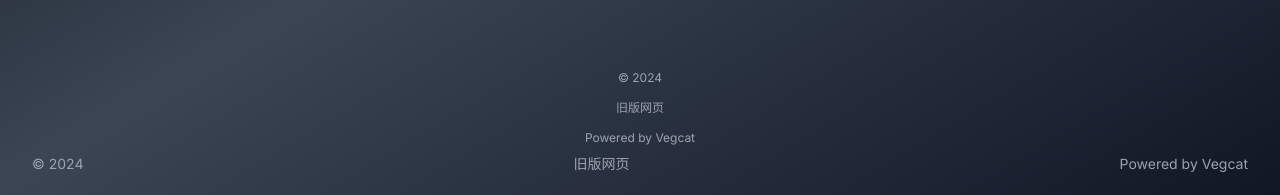
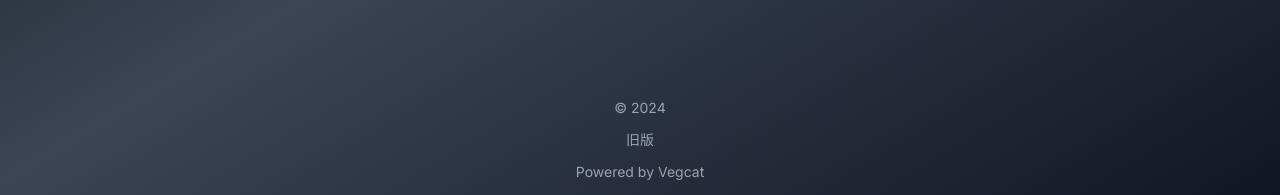
Before and after one commit to TwoOctober/vegcat.icu, a Next.js app: page / in a window 1280 px wide. Shown: the part 602-797 px from the top of the page. Built offline with nearby package versions, Linux system fonts and the light colour scheme.

Commit message:
fix: resolve bottom button duplication issue
Remove multiple responsive layouts and use a single flex container for consistent display.

Co-authored-by: Vegcat <64719005+TwoOctober@users.noreply.github.com>

```diff
--- a/app/page.tsx
+++ b/app/page.tsx
@@ -411,7 +411,7 @@ export default function Component() {
               {[
                 { icon: BilibiliIcon, label: "Bilibili", href: "https://m.bilibili.com/space/497350955" },
                 { icon: Gamepad2, label: "Steam", href: "https://steamcommunity.com/id/TwoOctober" },
-                { icon: Globe, label: "联系我", href: "tencent://message/?uin=1145145797&Site=&Menu=yes" },
+                { icon: Globe, label: "联系我", href: "http://wpa.qq.com/msgrd?v=3&uin=1145145797&site=qq&menu=yes" },
               ].map((item, index) => (
                 <motion.div
                   key={item.label}
@@ -462,73 +462,37 @@ export default function Component() {
         </div>
       </motion.div>
 
-      {/* 底部信息区域 - 针对各种设备优化 */}
+      {/* 底部信息区域 - 修复重复显示问题 */}
       <motion.div
         initial={{ opacity: 0, y: 10 }}
         animate={{ opacity: isLoading ? 0 : 1, y: isLoading ? 10 : 0 }}
         transition={{ delay: 3.0, duration: 0.6, ease: "easeOut" }}
         className="relative z-10 pb-2 sm:pb-4"
       >
-        {/* 超小屏幕 (< 375px) - 垂直堆叠 */}
-        <div className="block xs:hidden px-2 space-y-1">
-          <div className="text-center text-gray-400 text-xs">
+        {/* 统一的响应式布局 */}
+        <div className="flex flex-col xs:flex-row justify-between items-center px-3 sm:px-4 md:px-8 gap-1 xs:gap-2">
+          {/* 左侧版权信息 */}
+          <div className="text-gray-400 text-xs sm:text-sm order-1 xs:order-1">
             <TypewriterEffect text="© 2024" delay={300} speed={50} />
           </div>
-          <div className="text-center">
+
+          {/* 中间旧版网页按钮 */}
+          <div className="order-2 xs:order-2">
             <Button
               variant="ghost"
               size="sm"
-              className="text-gray-400 hover:text-gray-200 transition-colors duration-300 text-xs px-2 py-1"
+              className="text-gray-400 hover:text-gray-200 transition-colors duration-300 text-xs sm:text-sm px-2 py-1"
               asChild
             >
               <a href="https://cat.vegcat.icu" target="_blank" rel="noopener noreferrer">
-                旧版网页
+                <span className="xs:hidden">旧版</span>
+                <span className="hidden xs:inline">旧版网页</span>
               </a>
             </Button>
           </div>
-          <div className="text-center text-gray-400 text-xs">
-            <TypewriterEffect text="Powered by Vegcat" delay={300} speed={50} />
-          </div>
-        </div>
 
-        {/* 小屏幕 (375px - 640px) - 紧凑水平布局 */}
-        <div className="hidden xs:flex sm:hidden justify-between items-center px-3">
-          <div className="text-gray-400 text-xs flex-shrink-0">
-            <TypewriterEffect text="© 2024" delay={300} speed={50} />
-          </div>
-          <div className="flex-shrink-0 mx-2">
-            <Button
-              variant="ghost"
-              size="sm"
-              className="text-gray-400 hover:text-gray-200 transition-colors duration-300 text-xs px-2 py-1"
-              asChild
-            >
-              <a href="https://cat.vegcat.icu" target="_blank" rel="noopener noreferrer">
-                旧版
-              </a>
-            </Button>
-          </div>
-          <div className="text-gray-400 text-xs flex-shrink-0 text-right">
-            <TypewriterEffect text="Powered by Vegcat" delay={300} speed={50} />
-          </div>
-        </div>
-
-        {/* 中等及以上屏幕 (≥ 640px) - 标准水平布局 */}
-        <div className="hidden sm:flex justify-between items-center px-4 sm:px-8">
-          <div className="text-gray-400 text-xs sm:text-sm">
-            <TypewriterEffect text="© 2024" delay={300} speed={50} />
-          </div>
-          <Button
-            variant="ghost"
-            size="sm"
-            className="text-gray-400 hover:text-gray-200 transition-colors duration-300 text-xs sm:text-sm px-2 py-1"
-            asChild
-          >
-            <a href="https://cat.vegcat.icu" target="_blank" rel="noopener noreferrer">
-              旧版网页
-            </a>
-          </Button>
-          <div className="text-gray-400 text-xs sm:text-sm">
+          {/* 右侧 Powered by */}
+          <div className="text-gray-400 text-xs sm:text-sm order-3 xs:order-3">
             <TypewriterEffect text="Powered by Vegcat" delay={300} speed={50} />
           </div>
         </div>
```
